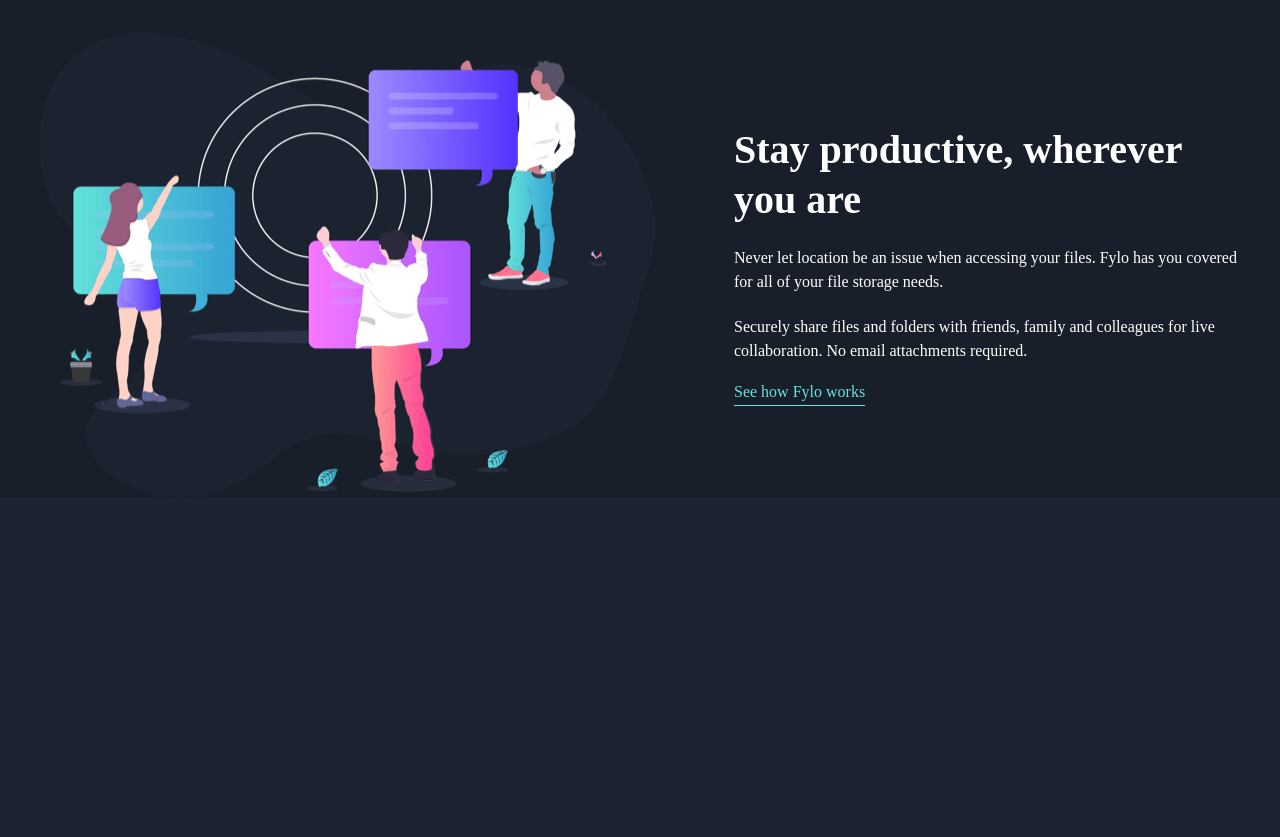
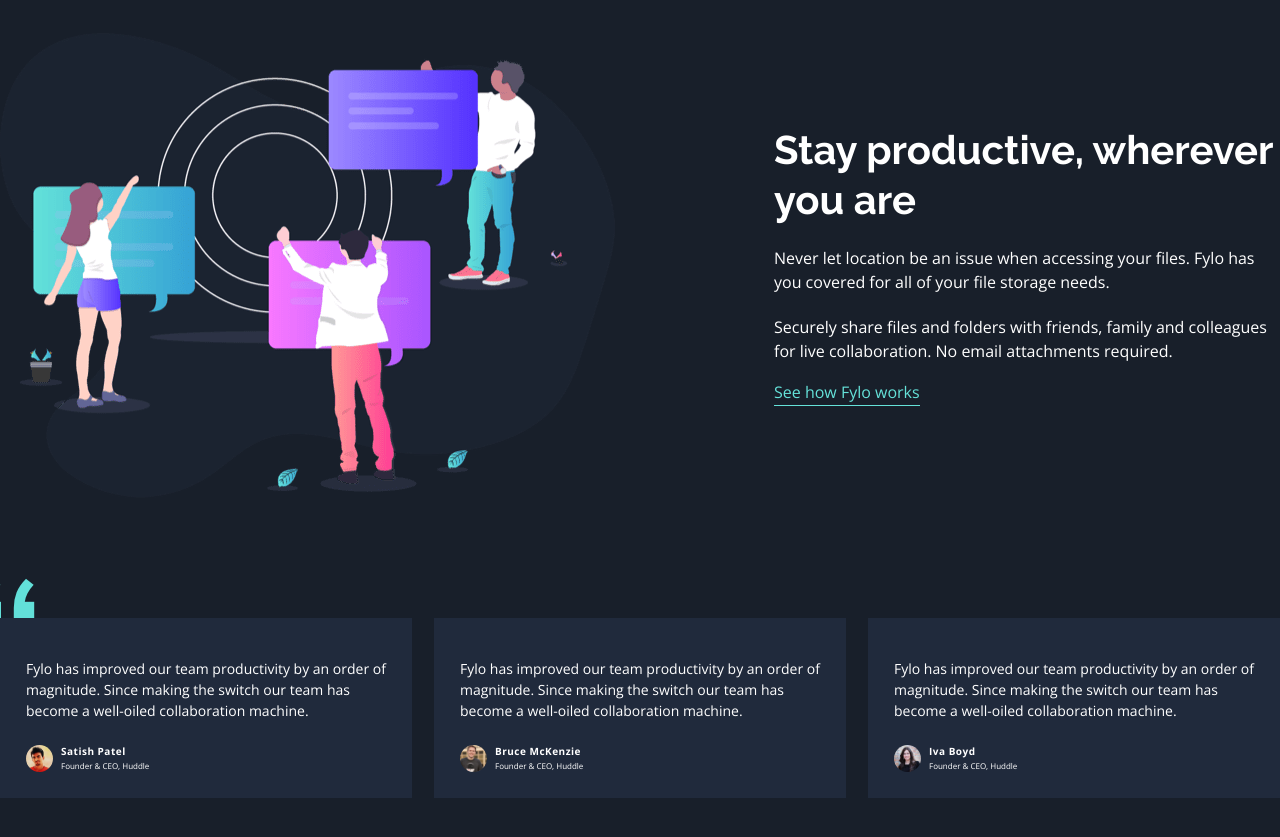
Before and after one commit to kevinsauvage/fylo-dark, a React (Create React App) app: page / in a window 1280 px wide. Shown: the part 1825-2662 px from the top of the page. Before the commit the page ends 2323 px from the top, so only its background shows below. Built offline with nearby package versions, Linux system fonts and the light colour scheme.

Commit message:
finishing up main

```diff
--- a/src/assets/stylesheets/_global.scss
+++ b/src/assets/stylesheets/_global.scss
@@ -10,7 +10,7 @@
 }
 
 .container {
-    max-width: 1200px;
+    max-width: 1280px;
     width: 100%;
     margin: 0 auto;
 }
--- a/src/assets/stylesheets/components/Banner.scss
+++ b/src/assets/stylesheets/components/Banner.scss
@@ -1,4 +1,5 @@
 @import '../mixins';
+@import "../variables";
 
 .banner {
     background: url('../../images/bg-curvy-desktop.svg');
@@ -8,6 +9,7 @@
     padding: 75px 0;
     width: 100%;
     @include flex-jc-c-ai-c(column);
+
 
     &__img {
         width: 720px;
@@ -19,6 +21,7 @@
         text-align: center;
 
         &__title {
+            font-family: $font-family-header;
             font-weight: bold;
             font-size: 40px;
             line-height: 60px;
@@ -31,6 +34,7 @@
             line-height: 30px;
             margin: 32px auto;
             max-width: 590px;
+            font-family: $font-family-body;
         }
     }
 }
--- a/src/assets/stylesheets/components/Button.scss
+++ b/src/assets/stylesheets/components/Button.scss
@@ -1,3 +1,5 @@
+@import "../variables";
+
 .button {
     background: linear-gradient(138.1deg, #63E1D9 -49.34%, #34A0CD 100%);
     box-shadow: 2px 3px 6px rgba(0, 0, 0, 0.15925);
@@ -8,4 +10,5 @@
     outline: none;
     border: none;
     cursor: pointer;
+    font-family: $font-family-header;
 }
--- a/src/assets/stylesheets/components/Card.scss
+++ b/src/assets/stylesheets/components/Card.scss
@@ -7,6 +7,7 @@
     margin-bottom: 79px;
 
     &__title {
+        font-family: $font-family-header;
         font-weight: bold;
         font-size: 20px;
         line-height: 23px;
--- a/src/assets/stylesheets/components/Main.scss
+++ b/src/assets/stylesheets/components/Main.scss
@@ -4,6 +4,7 @@
 .main {
     background-color: $primary-color-main;
     padding-top: 75px;
+    position: relative;
 
     &__cards {
         max-width: 880px;
@@ -32,15 +33,19 @@
                 font-weight: bold;
                 font-size: 40px;
                 line-height: 50px;
+                font-family: $font-family-header;
+
             }
 
             &__subtitle {
                 font-weight: normal;
                 font-size: 16px;
                 line-height: 24px;
+                font-family: $font-family-body;
             }
 
             &__btn {
+                font-family: $font-family-body;
                 color: $accent-cyan;
                 border-bottom: 1px solid $accent-cyan;
                 width: fit-content;
@@ -48,4 +53,59 @@
             }
         }
     }
+
+    &__testimonial {
+        @include flex-ai-c-jc-sb;
+        position: relative;
+        margin-top: 120px;
+        padding-bottom: 360px;
+
+        &__quote {
+            position: absolute;
+            top: -40px;
+            left: -20px;
+            z-index: 1;
+        }
+    }
+
+    &__mailbox {
+        width: 863px;
+        height: 220px;
+        background: $primary-color-bg;
+        box-shadow: 5px 5px 8px rgba(0, 0, 0, 0.254274);
+        border-radius: 9px;
+        margin: 0 auto;
+        padding: 42px 77px;
+        text-align: center;
+        position: absolute;
+        bottom: -110px;
+        left: 50%;
+        transform: translateX(-50%);
+
+        &__title {
+            font-family: $font-family-header;
+            font-weight: bold;
+            font-size: 32px;
+            line-height: 48px;
+            margin-bottom: 16px;
+        }
+
+        &__subtitle {
+            font-weight: normal;
+            font-size: 14px;
+            line-height: 21px;
+            font-family: $font-family-body;
+            padding: 0 95px;
+        }
+
+        &__input {
+            background: $neutral;
+            box-shadow: 2px 3px 6px rgba(7, 4, 59, 0.157043);
+            border-radius: 24px;
+            width: 480px;
+            height: 48px;
+            margin-right: 30px;
+            margin-top: 38px;
+        }
+    }
 }
--- /dev/null
+++ b/src/assets/stylesheets/components/TestimonialCard.scss
@@ -0,0 +1,43 @@
+@import "../variables";
+
+.testimonial__card {
+    max-width: 360px;
+    width: 100%;
+    background-color: $primary-color-testimonials;
+    padding: 40px 26px 26px 26px;
+    z-index: 20;
+    font-family: $font-family-body;
+
+
+    &__text {
+        font-weight: normal;
+        font-size: 14px;
+        line-height: 21px;
+        margin-bottom: 24px;
+    }
+
+    &__user {
+        display: flex;
+
+        &__avatar {
+            width: 27px;
+            height: 27px;
+            border-radius: 50%;
+            margin-right: 8px;
+        }
+
+        &__name {
+            font-weight: bold;
+            font-size: 10px;
+            line-height: 12px;
+            letter-spacing: 0.5px;
+            margin-bottom: 4px;
+        }
+
+        &__job {
+            font-weight: normal;
+            font-size: 8px;
+            line-height: 10px;
+        }
+    }
+}
--- a/src/components/Main.jsx
+++ b/src/components/Main.jsx
@@ -6,6 +6,12 @@
 import IconColab from "../assets/images/icon-collaboration.svg";
 import IconFiles from "../assets/images/icon-any-file.svg";
 import MainBannerillustration from "../assets/images/illustration-stay-productive.png";
+import QuoteIcon from "../assets/images/bg-quotes.png";
+import TestimonialCard from "./TestimonialCard";
+import Avatar1 from "../assets/images/profile-1.jpg";
+import Avatar2 from "../assets/images/profile-2.jpg";
+import Avatar3 from "../assets/images/profile-3.jpg";
+import Button from "../components/Button";
 
 const Main = () => {
   return (
@@ -51,6 +57,43 @@
           </div>
         </div>
       </div>
+      <div className="main__testimonial container">
+        <img
+          className="main__testimonial__quote"
+          src={QuoteIcon}
+          alt="quote icon"
+        />
+        <TestimonialCard
+          avatar={Avatar1}
+          text="Fylo has improved our team productivity by an order of magnitude. Since making the switch our team has become a well-oiled collaboration machine."
+          name="Satish Patel"
+          job="Founder & CEO, Huddle"
+        />
+        <TestimonialCard
+          avatar={Avatar2}
+          text="Fylo has improved our team productivity by an order of magnitude. Since making the switch our team has become a well-oiled collaboration machine."
+          name="Bruce McKenzie"
+          job="Founder & CEO, Huddle"
+        />
+        <TestimonialCard
+          avatar={Avatar3}
+          text="Fylo has improved our team productivity by an order of magnitude. Since making the switch our team has become a well-oiled collaboration machine."
+          name="Iva Boyd"
+          job="Founder & CEO, Huddle"
+        />
+      </div>
+      <div className="main__mailbox">
+        <h3 className="main__mailbox__title">Get early access today</h3>
+        <h4 className="main__mailbox__subtitle">
+          It only takes a minute to sign up and our free starter tier is
+          extremely generous. If you have any questions, our support team would
+          be happy to help you.
+        </h4>
+        <form type="submit" className="main__mailbox__inputwrapper">
+          <input type="text" className="main__mailbox__input" />
+          <Button text="Get Started For Free" width="200px" height="48px" />
+        </form>
+      </div>
     </main>
   );
 };
--- /dev/null
+++ b/src/components/TestimonialCard.jsx
@@ -0,0 +1,19 @@
+import React from "react";
+import "../assets/stylesheets/components/TestimonialCard.scss";
+
+const TestimonialCard = ({ text, name, job, avatar }) => {
+  return (
+    <div className="testimonial__card">
+      <p className="testimonial__card__text">{text}</p>
+      <div className="testimonial__card__user">
+        <img className="testimonial__card__user__avatar" src={avatar} alt="" />
+        <div className="testimonial__card__user__wrapper">
+          <p className="testimonial__card__user__name">{name}</p>
+          <p className="testimonial__card__user__job">{job}</p>
+        </div>
+      </div>
+    </div>
+  );
+};
+
+export default TestimonialCard;
```
